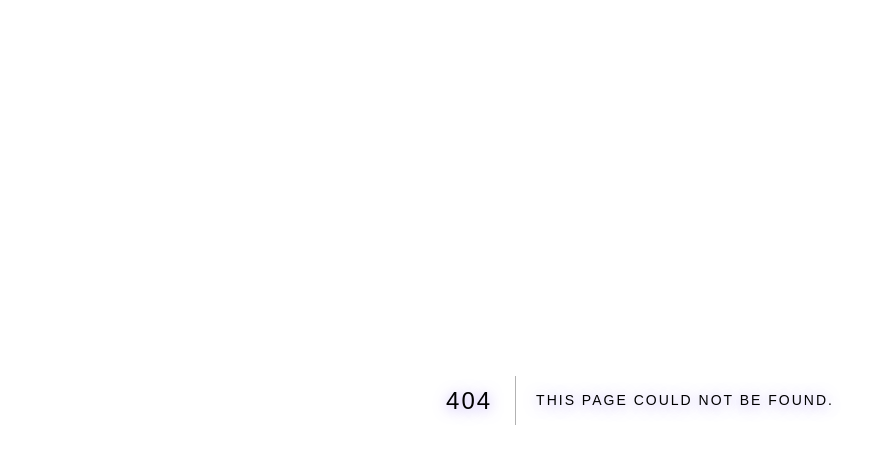
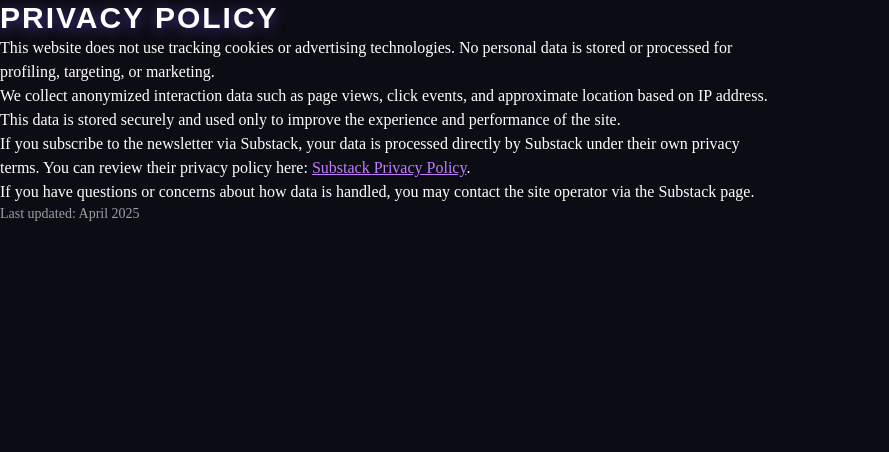
Before and after one commit to Belgarat/lostintheshell, a Next.js app: page /privacy in a window 1280 px wide. Before the commit this address had no page. Shown: the top 452 px of the page, without its empty margins (0-889 px from the left). Built offline with nearby package versions, Linux system fonts and the light colour scheme.

Commit message:
Add privacy and disclaimer

```diff
--- a/app/page.tsx
+++ b/app/page.tsx
@@ -182,6 +182,18 @@ export default function Home() {
                     />
                 </div>
             </section>
+            <footer className="text-center text-sm text-white opacity-60 py-6">
+                <p className="text-xs opacity-50 text-center mt-12">
+                    This site does not use cookies. Only anonymized interaction data is collected for analytics and performance improvements.
+                </p>
+
+                <p>
+                    © {new Date().getFullYear()} Michael B. Morgan ·{' '}
+                    <a href="/privacy" className="underline hover:text-purple-400">
+                        Privacy
+                    </a>
+                </p>
+            </footer>
         </>
     )
 }
--- /dev/null
+++ b/app/privacy/page.tsx
@@ -0,0 +1,35 @@
+export default function PrivacyPage() {
+    return (
+        <main className="max-w-3xl mx-auto px-6 py-16 text-white">
+            <h1 className="text-3xl font-bold mb-6">Privacy Policy</h1>
+
+            <p className="mb-4">
+                This website does not use tracking cookies or advertising technologies.
+                No personal data is stored or processed for profiling, targeting, or marketing.
+            </p>
+
+            <p className="mb-4">
+                We collect anonymized interaction data such as page views, click events, and approximate location based on IP address. This data is stored securely and used only to improve the experience and performance of the site.
+            </p>
+
+            <p className="mb-4">
+                If you subscribe to the newsletter via Substack, your data is processed directly by Substack under their own privacy terms. You can review their privacy policy here:{' '}
+                <a
+                    href="https://substack.com/privacy"
+                    target="_blank"
+                    rel="noopener noreferrer"
+                    className="underline text-purple-400 hover:text-purple-300"
+                >
+                    Substack Privacy Policy
+                </a>
+                .
+            </p>
+
+            <p className="mb-4">
+                If you have questions or concerns about how data is handled, you may contact the site operator via the Substack page.
+            </p>
+
+            <p className="text-sm opacity-60">Last updated: April 2025</p>
+        </main>
+    )
+}
```
